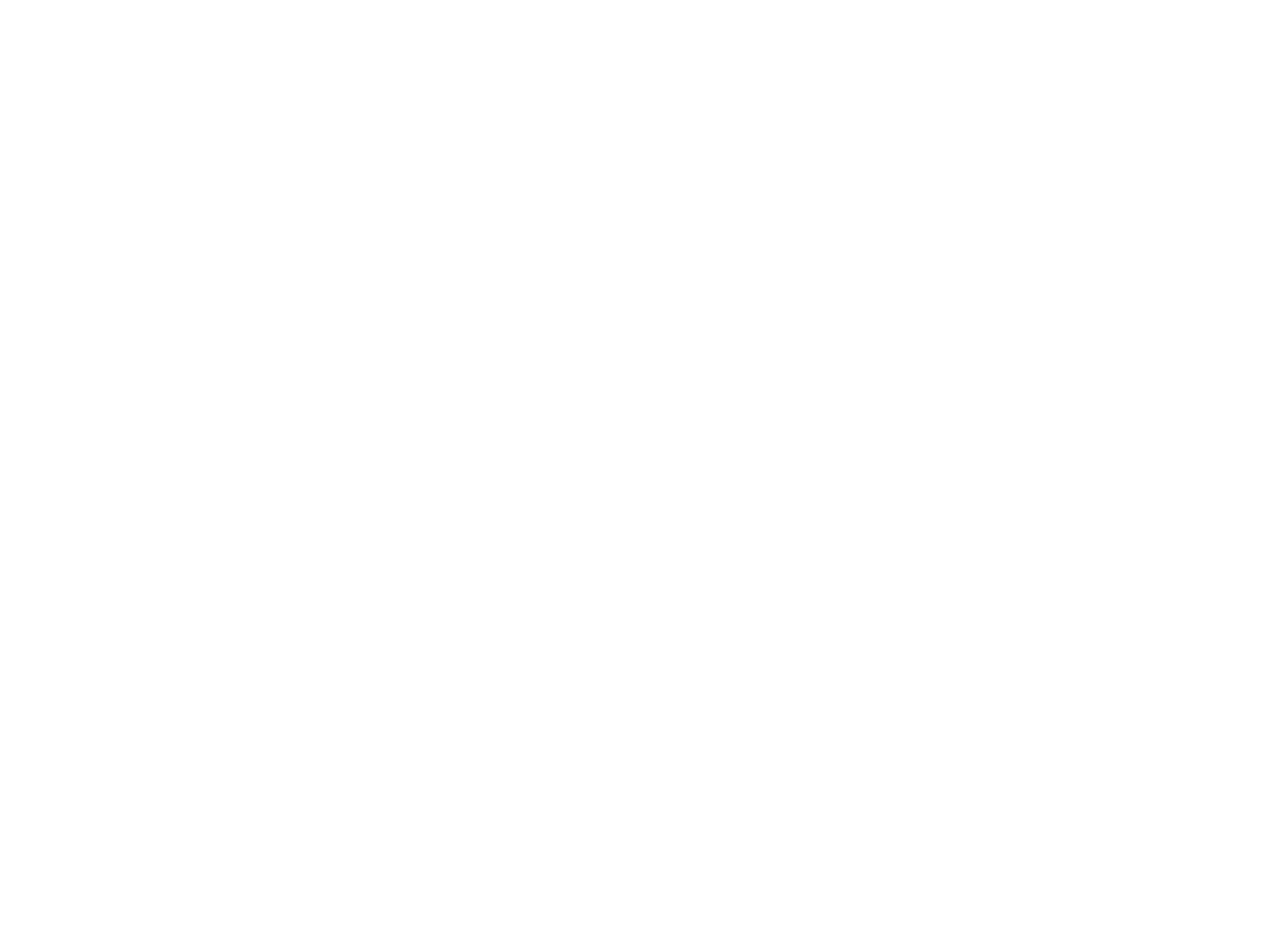
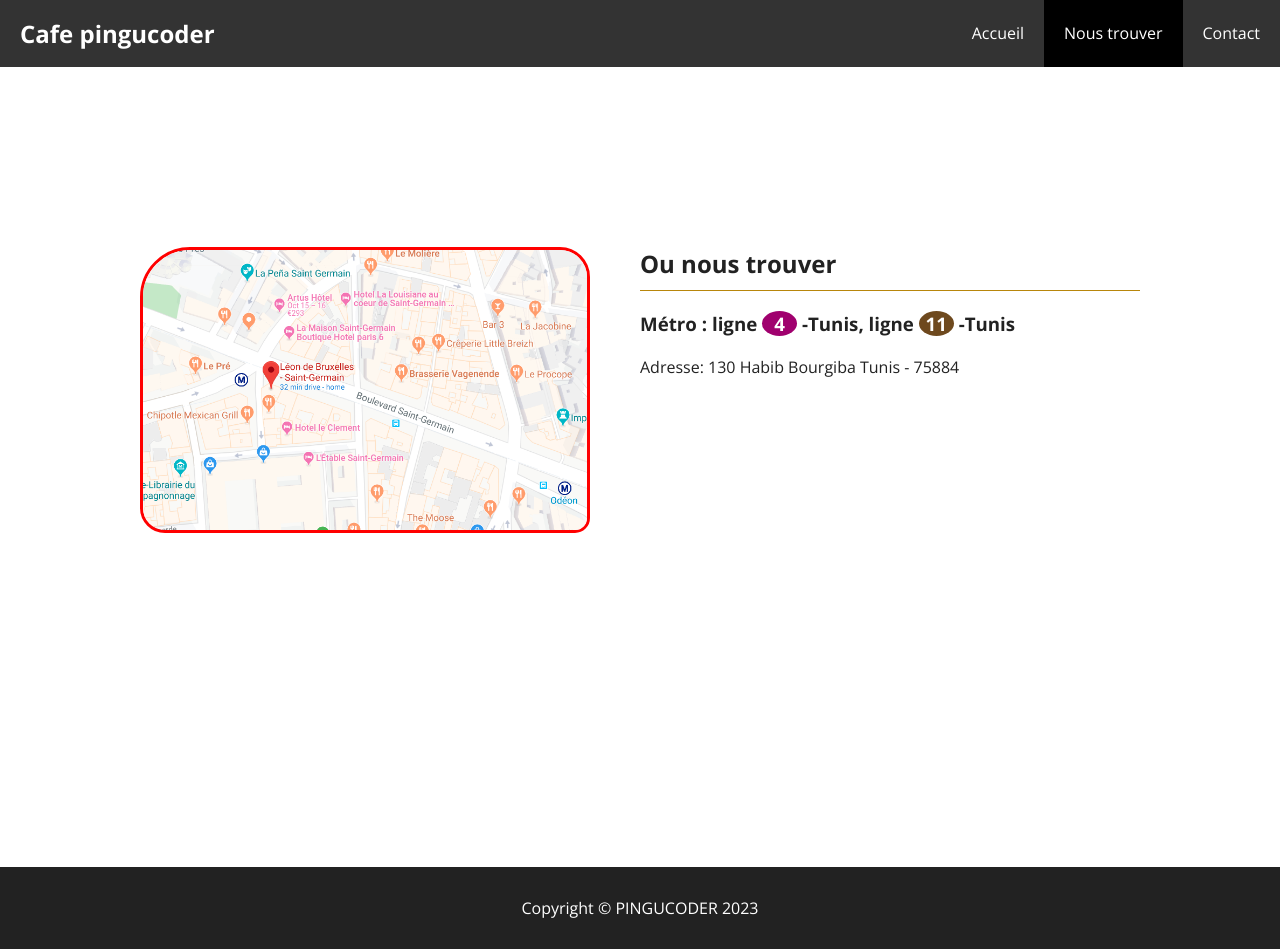
Before and after one commit to Aminetrigithub/workshop-1, a plain HTML site: page where.html in a window 1280 px wide. Before the commit the page ends 800 px from the top, so only its background shows below. Drawn offline with nearby package versions, Linux system fonts and the light colour scheme.

Commit message:
mise en place de la page de localisation

```diff
--- a/contact.html
+++ b/contact.html
@@ -0,0 +1,37 @@
+<!DOCTYPE html>
+<html lang="en">
+
+<head>
+  <meta charset="UTF-8">
+  <meta name="viewport" content="width=device-width, initial-scale=1.0">
+  <link rel="stylesheet" href="css/style.css">
+  <link rel="preconnect" href="https://fonts.gstatic.com" crossorigin>
+  <link href="https://fonts.googleapis.com/css2?family=Open+Sans:wght@300;400;700&display=swap" rel="stylesheet" />
+  <script src="https://kit.fontawesome.com/61e7cd817f.js" crossorigin="anonymous"></script>
+
+  <title>Cafe Pingucoder | acceuil</title>
+</head>
+
+<body>
+  <header class="header">
+    <nav>
+      <h1> <a href="index.html">Cafe pingucoder</a></h1>
+      <ul>
+        <li><a href="index.html">Accueil</a></li>
+        <li><a href="where.html">Nous trouver</a></li>
+        <li><a href="contact.html" class="active">Contact</a></li>
+      </ul>
+    </nav>
+  </header>
+
+
+
+  <footer>
+    <p>Copyright &copy; PINGUCODER 2023 </p>
+  </footer>
+
+
+
+</body>
+
+</html>
--- a/css/style.css
+++ b/css/style.css
@@ -4,53 +4,65 @@
   padding: 0;
   box-sizing: border-box;
 }
+
 /* general */
 html,
 body {
   font-family: "Open Sans", sans-serif;
   color: #222;
 }
+
 h1,
 h2,
 h3 {
   margin-bottom: 20px;
 }
+
 a {
   color: #222;
   text-decoration: none;
 }
+
 p {
   margin-bottom: 10px;
 }
+
 /* header */
 .header {
   background-color: #333;
   overflow: auto;
   line-height: 1.7em;
 }
+
 .header nav h1 {
   float: left;
   padding: 20px;
   margin-bottom: 0px;
 }
+
 .header nav ul {
   float: right;
   list-style: none;
 }
+
 .header nav ul li {
   float: left;
 }
+
 .header nav h1 a {
   color: white;
 }
+
 .header nav ul li a {
   color: white;
   padding: 20px;
   display: block;
 }
+
 .header nav ul li a:hover {
   background: #444;
 }
+
 .active {
   background: #000;
 }
@@ -63,6 +75,7 @@ p {
   background-size: cover; */
   text-align: center;
 }
+
 .vp-content {
   max-width: 600px;
   padding-top: 170px;
@@ -70,37 +83,44 @@ p {
   display: block;
   margin: auto;
 }
+
 .vp-content h1 {
   font-size: 50px;
 }
+
 .separator {
   width: 100px;
   height: 10px;
   background: #111;
   margin: 20px auto;
 }
+
 .vp-content p {
   font-size: 18px;
   letter-spacing: 0.5px;
   line-height: 1.9em;
 }
+
 .btn {
   display: inline-block;
   padding: 15px 25px;
   border-radius: 30px 10px;
   font-weight: 700;
   font-size: 14px;
-  border:0px;
-  cursor:pointer;
+  border: 0px;
+  cursor: pointer;
 }
+
 .btn-primary {
   background: white;
   color: #222;
 }
+
 .btn-primary:hover {
   background: #222;
   color: white;
 }
+
 .my-10 {
   margin-top: 10px;
   margin-bottom: 10px;
@@ -119,46 +139,92 @@ p {
 
 }
 
-.features{
+.features {
   padding: 100px 0px;
   overflow: auto;
   text-align: center;
 }
-  /*    */
-.person{
- height:400px;
- background:url(../images/person.jpg) center center/cover ;
+
+/*    */
+.person {
+  height: 400px;
+  background: url(../images/person.jpg) center center/cover;
 
 
 
 }
-.reservation{
- padding:100px 0px;
- text-align: center;
+
+.reservation {
+  padding: 100px 0px;
+  text-align: center;
 }
+
 .my-20 {
   margin-top: 20px;
   margin-bottom: 20px;
 }
-.btn-dark{
+
+.btn-dark {
   background: #222;
-  color:white;
+  color: white;
 
 }
-.btn-dark:hover{
+
+.btn-dark:hover {
   background: white;
-  color:#222;
-  border:1px solid #222;
+  color: #222;
+  border: 1px solid #222;
 
 
 }
-footer{
+
+footer {
   background: #222;
-  color:white;
-  padding:30px 0px;
+  color: white;
+  padding: 30px 0px;
   text-align: center;
 }
+
 footer p {
   margin-bottom: 0px;
 
 }
+
+/* where */
+.where {
+  padding: 180px 0px;
+  overflow: auto;
+  min-height: 100vh;
+
+}
+
+.where-img {
+  float: left;
+  width: 45%;
+  border-radius: 50px 30px 15px 25px;
+  border: solid red;
+
+}
+.underline{
+  padding-bottom: 10px;
+  border-bottom: 1px solid darkgoldenrod;
+}
+.where-text {
+  float: right;
+  width: 50%;
+}
+
+.chip{
+  width: 35px ;
+  border-radius: 100%;
+  background: #333;
+  color: white;
+  display: inline-block;
+  text-align: center;
+}
+.chip-purple{
+  background: #A0006E;
+}
+.chip-brown{
+  background:#6E491E;
+}
--- a/where.html
+++ b/where.html
@@ -0,0 +1,51 @@
+<!DOCTYPE html>
+<html lang="en">
+
+<head>
+  <meta charset="UTF-8">
+  <meta name="viewport" content="width=device-width, initial-scale=1.0">
+  <link rel="stylesheet" href="css/style.css">
+  <link rel="preconnect" href="https://fonts.gstatic.com" crossorigin>
+  <link href="https://fonts.googleapis.com/css2?family=Open+Sans:wght@300;400;700&display=swap" rel="stylesheet" />
+  <script src="https://kit.fontawesome.com/61e7cd817f.js" crossorigin="anonymous"></script>
+
+  <title>Cafe Pingucoder | acceuil</title>
+</head>
+
+<body>
+  <header class="header">
+    <nav>
+      <h1> <a href="index.html">Cafe pingucoder</a></h1>
+      <ul>
+        <li><a href="index.html">Accueil</a></li>
+        <li><a href="where.html" class="active">Nous trouver</a></li>
+        <li><a href="contact.html">Contact</a></li>
+      </ul>
+    </nav>
+  </header>
+
+  <section class="where">
+    <div class="container">
+      <img src="./images/cafe2.png" alt="carte" class="where-img">
+      <div class="where-text">
+        <h1 class="underline">Ou nous trouver
+
+        </h1>
+        <h3>Métro : ligne <span class="chip chip-purple">4</span> -Tunis, ligne <span class="chip chip-brown">11</span>
+          -Tunis</h3>
+
+        <p>Adresse: 130 Habib Bourgiba Tunis - 75884</p>
+      </div>
+    </div>
+  </section>
+
+
+  <footer>
+    <p>Copyright &copy; PINGUCODER 2023 </p>
+  </footer>
+
+
+
+</body>
+
+</html>
```
